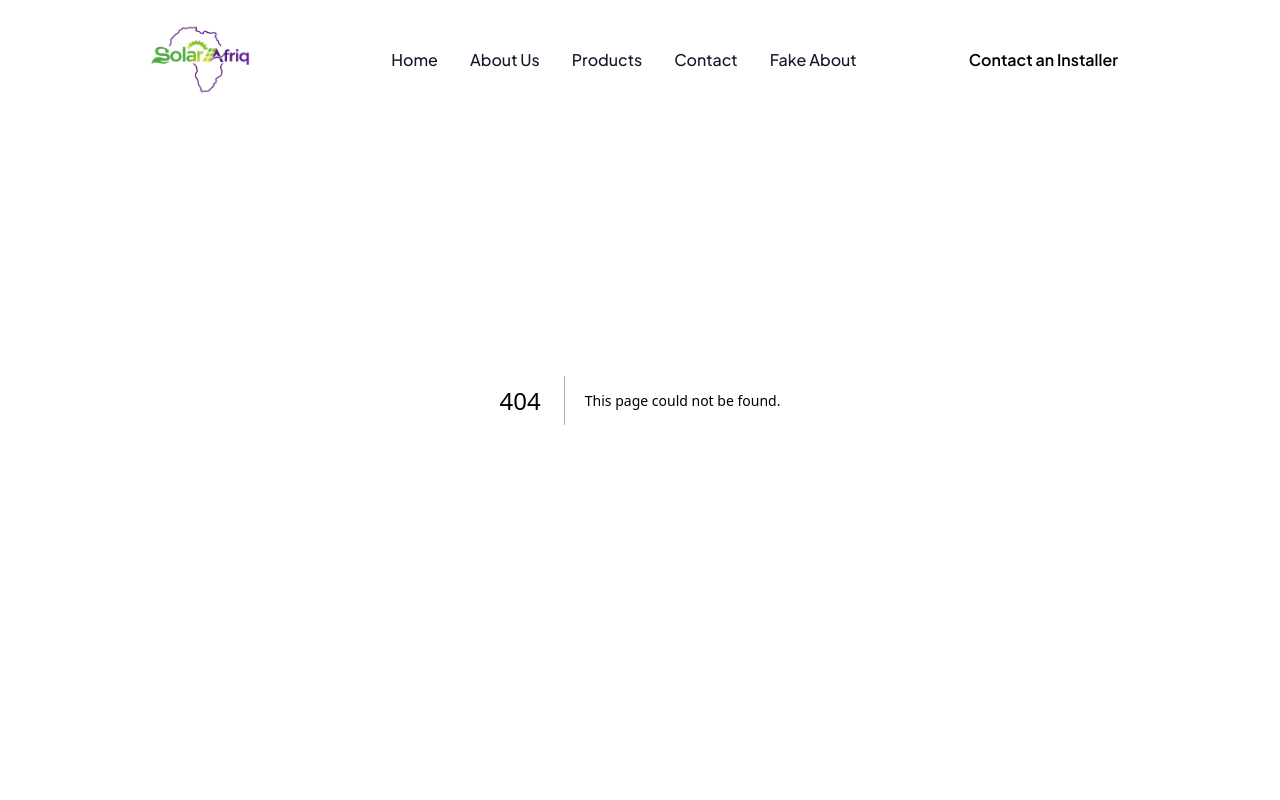
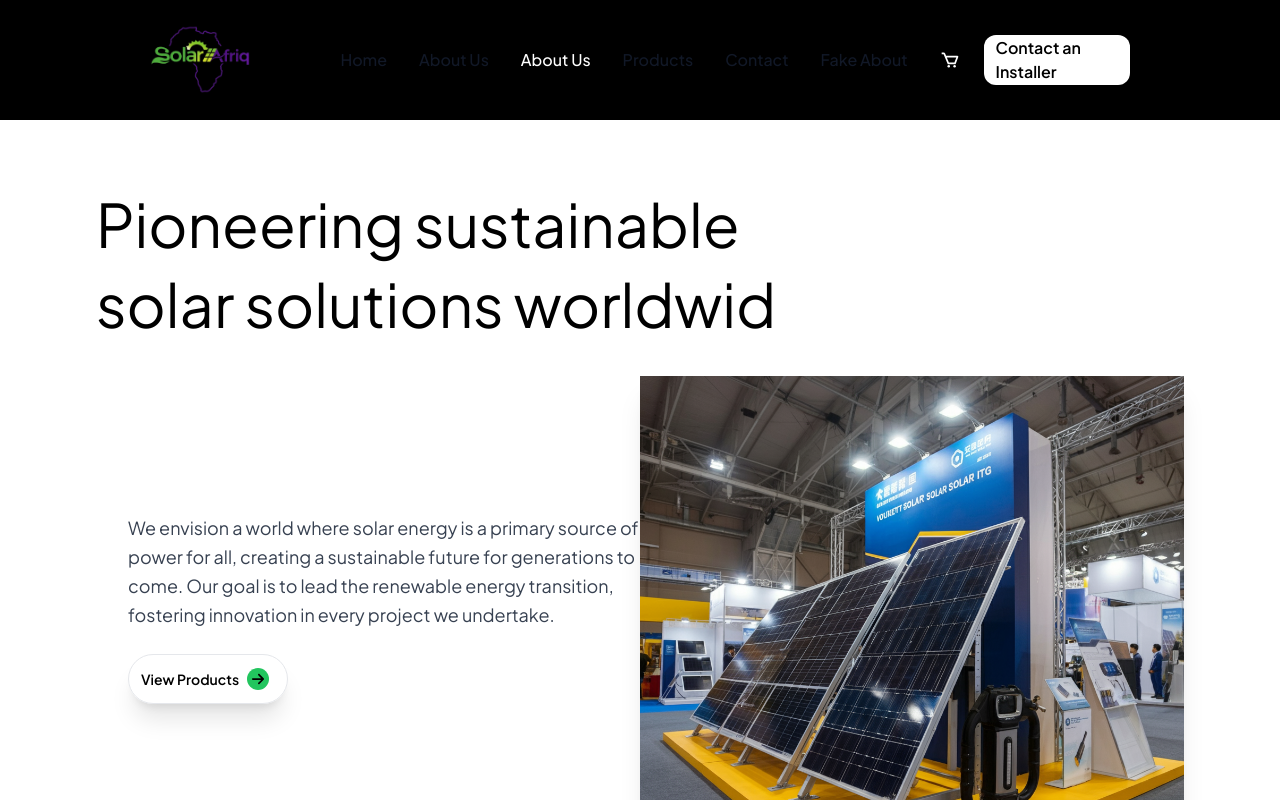
Before and after one commit to BomsG/solarAfriq, a Next.js app: page /about-v in a window 1280 px wide. Before the commit this address had no page. Shown: the top 800 px of the page. Built offline with nearby package versions, Linux system fonts and the light colour scheme.

Commit message:
refactor: still on fixng about & cart

```diff
--- a/app/components/molecules/nav.tsx
+++ b/app/components/molecules/nav.tsx
@@ -31,6 +31,11 @@ export default function Nav() {
     {
       id: 2,
       href: '/about',
+      title: 'About Us',
+    },
+    {
+      id: 23,
+      href: '/about-v',
       title: 'About Us',
     },
     {
@@ -124,7 +129,7 @@ export default function Nav() {
         </div>
         <div className='flex-1 flex justify-end'>
           <div className=' flex gap-6 items-center'>
-            <Link href='/cart'>
+            <Link href='/cart-v'>
               <Cart count={itemCount} />
             </Link>
             <div className={`${openMenu ? 'hidden' : 'flex'} hidden min-[1000px]:flex `}>
```
Also changed, not shown: app/about-v/page.tsx (renamed from app/About/page.tsx, +0 -11 lines), app/cart-m/page.tsx (renamed from app/Cart/page.tsx).
